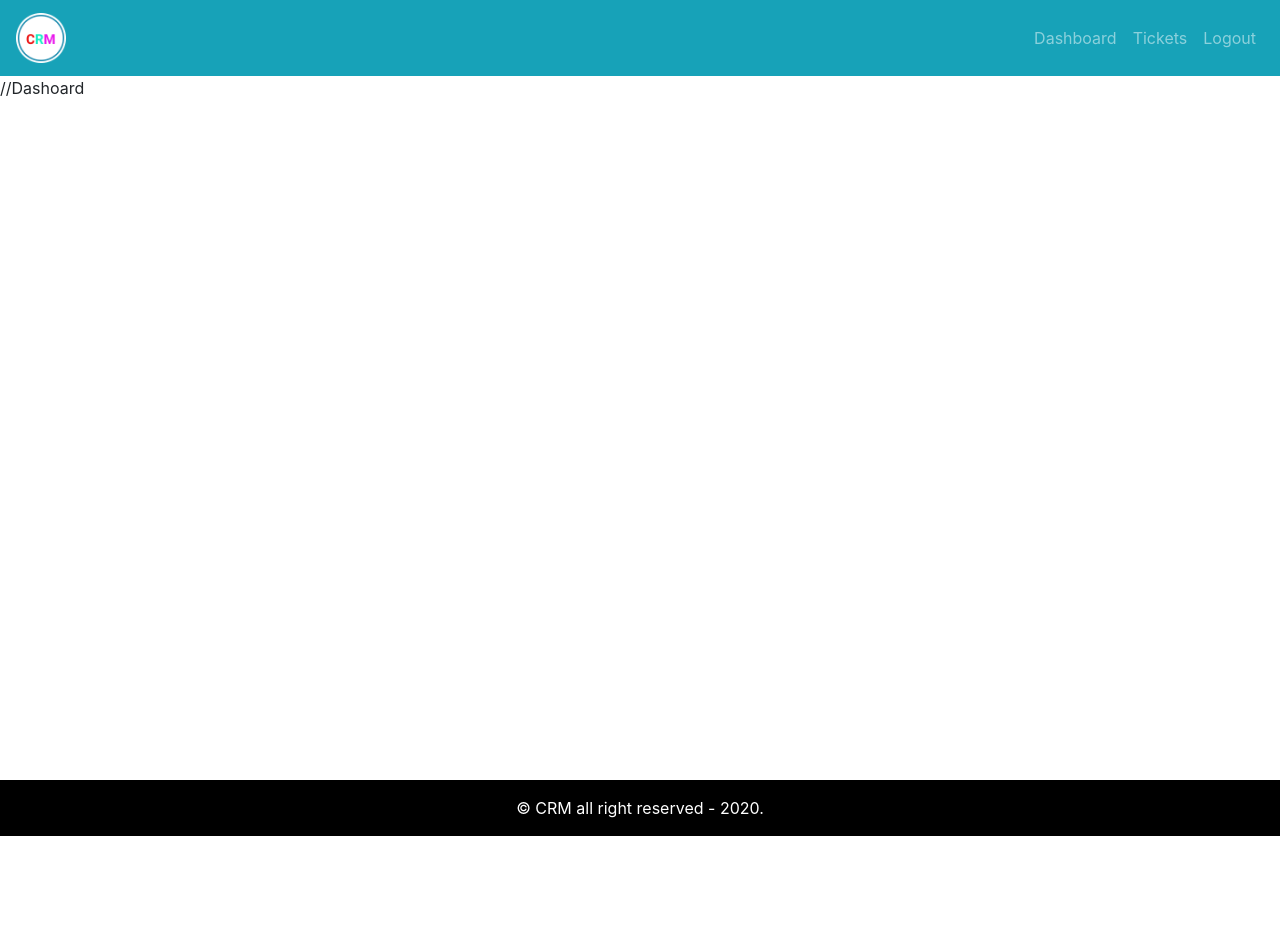
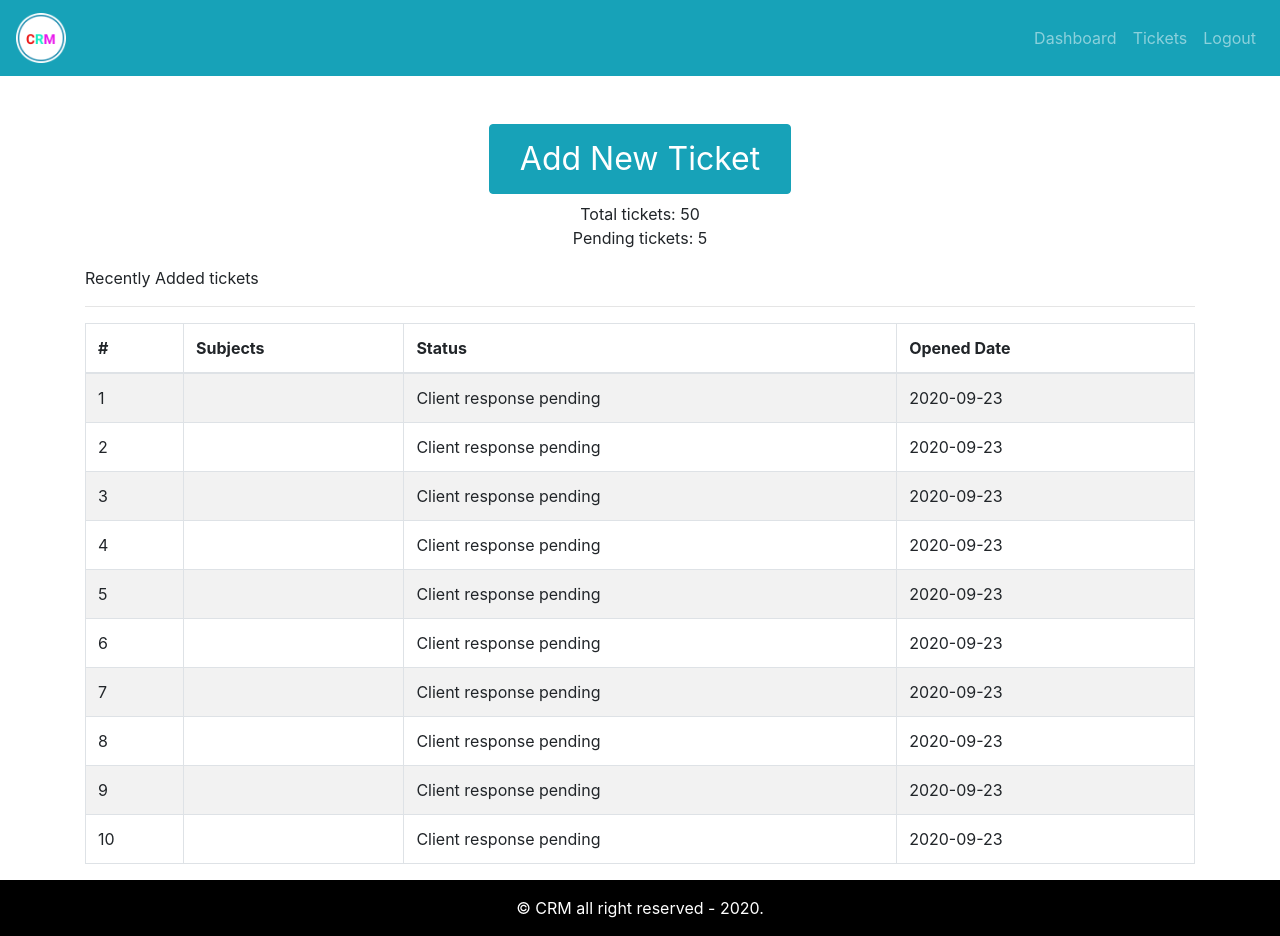
Before and after one commit to DentedCode/crm-frontend, a React (Create React App) app: page / in a window 1280 px wide. Before the commit the page ends 836 px from the top, so only its background shows below. Built offline with nearby package versions, Linux system fonts and the light colour scheme.

Commit message:
dashboard page added

```diff
--- a/src/App.js
+++ b/src/App.js
@@ -1,6 +1,7 @@
 import React from "react";
 import "./App.css";
 import { DefaultLayout } from "./layout/DefaultLayout";
+import { Dashboard } from "./pages/dashoard/Dashboard.page";
 
 import { Entry } from "./pages/entry/Entry.page";
 
@@ -8,7 +9,9 @@
   return (
     <div className="App">
       {/* <Entry /> */}
-      <DefaultLayout>//Dashoard</DefaultLayout>
+      <DefaultLayout>
+        <Dashboard />
+      </DefaultLayout>
     </div>
   );
 }
--- /dev/null
+++ b/src/assets/data/dummy-tickets.json
@@ -0,0 +1,52 @@
+[
+  {
+    "id": 1,
+    "status": "Client response pending",
+    "addedAt": "2020-09-23"
+  },
+  {
+    "id": 2,
+    "status": "Client response pending",
+    "addedAt": "2020-09-23"
+  },
+  {
+    "id": 3,
+    "status": "Client response pending",
+    "addedAt": "2020-09-23"
+  },
+  {
+    "id": 4,
+    "status": "Client response pending",
+    "addedAt": "2020-09-23"
+  },
+  {
+    "id": 5,
+    "status": "Client response pending",
+    "addedAt": "2020-09-23"
+  },
+  {
+    "id": 6,
+    "status": "Client response pending",
+    "addedAt": "2020-09-23"
+  },
+  {
+    "id": 7,
+    "status": "Client response pending",
+    "addedAt": "2020-09-23"
+  },
+  {
+    "id": 8,
+    "status": "Client response pending",
+    "addedAt": "2020-09-23"
+  },
+  {
+    "id": 9,
+    "status": "Client response pending",
+    "addedAt": "2020-09-23"
+  },
+  {
+    "id": 10,
+    "status": "Client response pending",
+    "addedAt": "2020-09-23"
+  }
+]
--- /dev/null
+++ b/src/components/ticket-table/TicketTable.comp.js
@@ -0,0 +1,35 @@
+import React from "react";
+import { Table } from "react-bootstrap";
+
+export const TicketTable = ({ tickets }) => {
+  return (
+    <Table striped bordered hover>
+      <thead>
+        <tr>
+          <th>#</th>
+          <th>Subjects</th>
+          <th>Status</th>
+          <th>Opened Date</th>
+        </tr>
+      </thead>
+      <tbody>
+        {tickets.length ? (
+          tickets.map((row) => (
+            <tr key={row.id}>
+              <td>{row.id}</td>
+              <td>{row.subject}</td>
+              <td>{row.status}</td>
+              <td>{row.addedAt}</td>
+            </tr>
+          ))
+        ) : (
+          <tr>
+            <td colSpan="4" className="text-center">
+              No ticket show{" "}
+            </td>
+          </tr>
+        )}
+      </tbody>
+    </Table>
+  );
+};
--- /dev/null
+++ b/src/pages/dashoard/Dashboard.page.js
@@ -0,0 +1,37 @@
+import React from "react";
+import { Container, Row, Col, Button } from "react-bootstrap";
+import { TicketTable } from "../../components/ticket-table/TicketTable.comp";
+import tickets from "../../assets/data/dummy-tickets.json";
+
+export const Dashboard = () => {
+  return (
+    <Container>
+      <Row>
+        <Col className="text-center mt-5 mb-2">
+          <Button
+            variant="info"
+            style={{ fontSize: "2rem", padding: "10px 30px" }}
+          >
+            Add New Ticket
+          </Button>
+        </Col>
+      </Row>
+      <Row>
+        <Col className="text-center  mb-2">
+          <div>Total tickets: 50</div>
+          <div>Pending tickets: 5</div>
+        </Col>
+      </Row>
+      <Row>
+        <Col className="mt-2">Recently Added tickets</Col>
+      </Row>
+      <hr />
+
+      <Row>
+        <Col className="recent-ticket">
+          <TicketTable tickets={tickets} />
+        </Col>
+      </Row>
+    </Container>
+  );
+};
```
